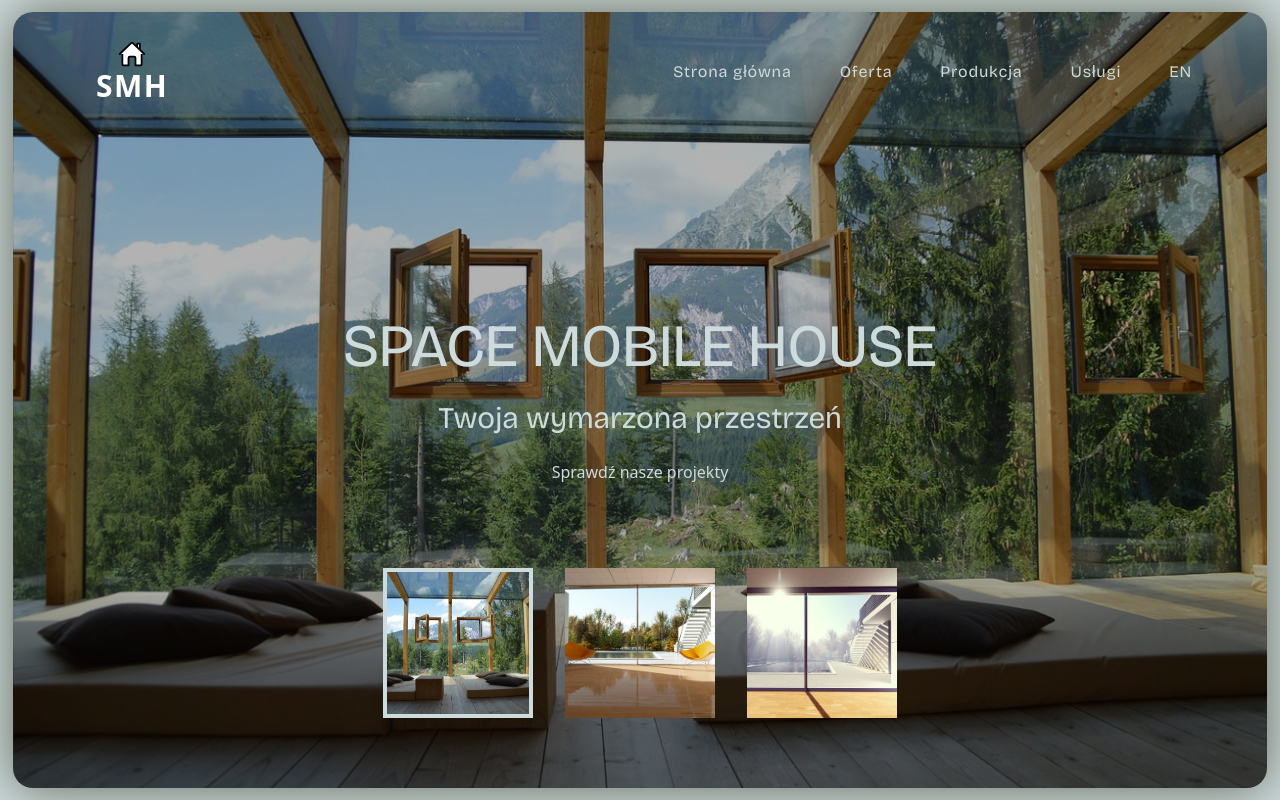
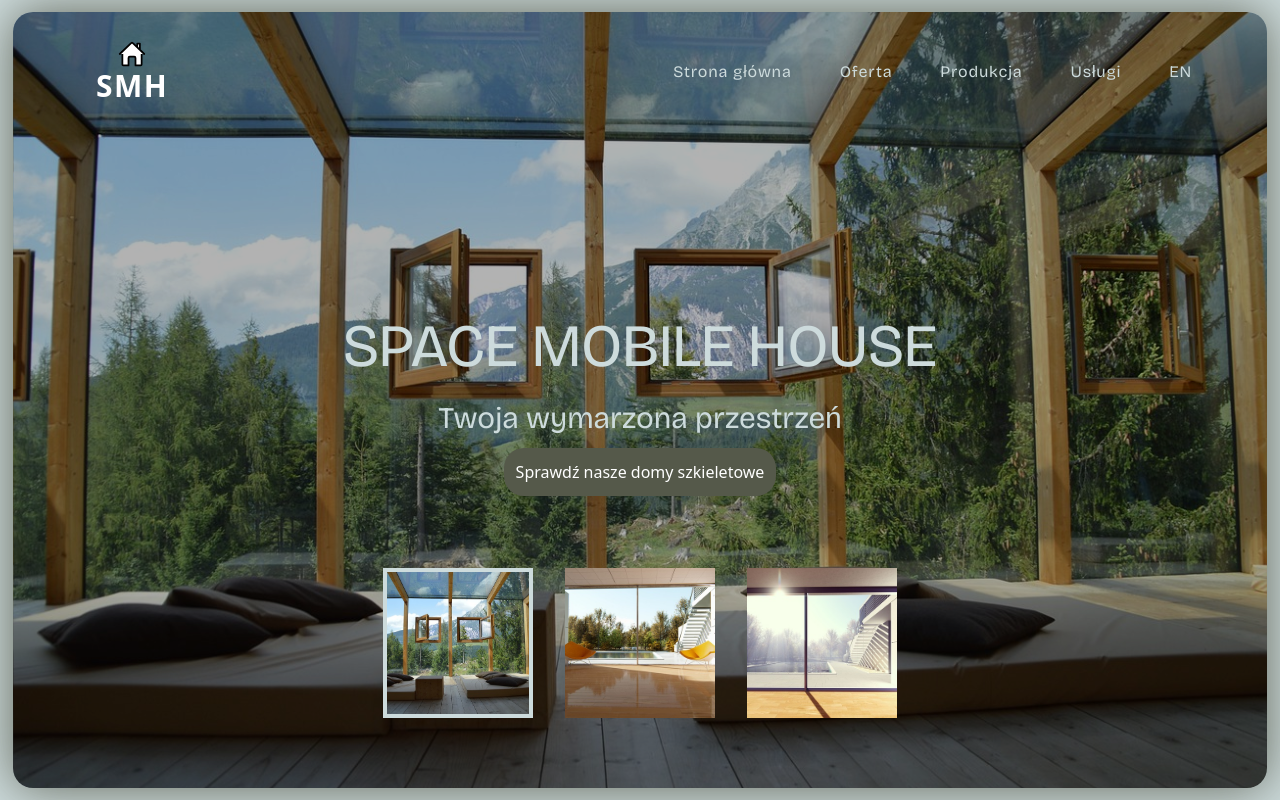
Before and after one commit to designByMilencja/frame-houses, a Next.js app: page / in a window 1280 px wide. Shown: the top 800 px of the page. Built offline with nearby package versions, Linux system fonts and the light colour scheme.

Commit message:
feat(HeaderHome): changed styles in Header

```diff
--- a/components/home/HeaderHome.jsx
+++ b/components/home/HeaderHome.jsx
@@ -5,10 +5,10 @@ const HeaderHome = () => {
     return (
         <motion.div
             variants={move2} initial="hidden" whileInView="show"
-            className="flex flex-col justify-center items-center absolute h-[80%] z-[5]">
+            className="flex flex-col justify-end xs:justify-center items-center absolute h-[80%] z-[5]">
             <h1 className="font-bricolage text-6xl uppercase p-3"> Space Mobile House</h1>
             <h2 className="font-bricolage text-3xl p-3">Twoja wymarzona przestrzeń</h2>
-            <button className="bg-fourth rounded-[20px] p-3" > Sprawdź nasze projekty</button>
+            <button className="bg-green text-white rounded-[20px] p-3" > Sprawdź nasze domy szkieletowe</button>
         </motion.div>
     )
 }
```
